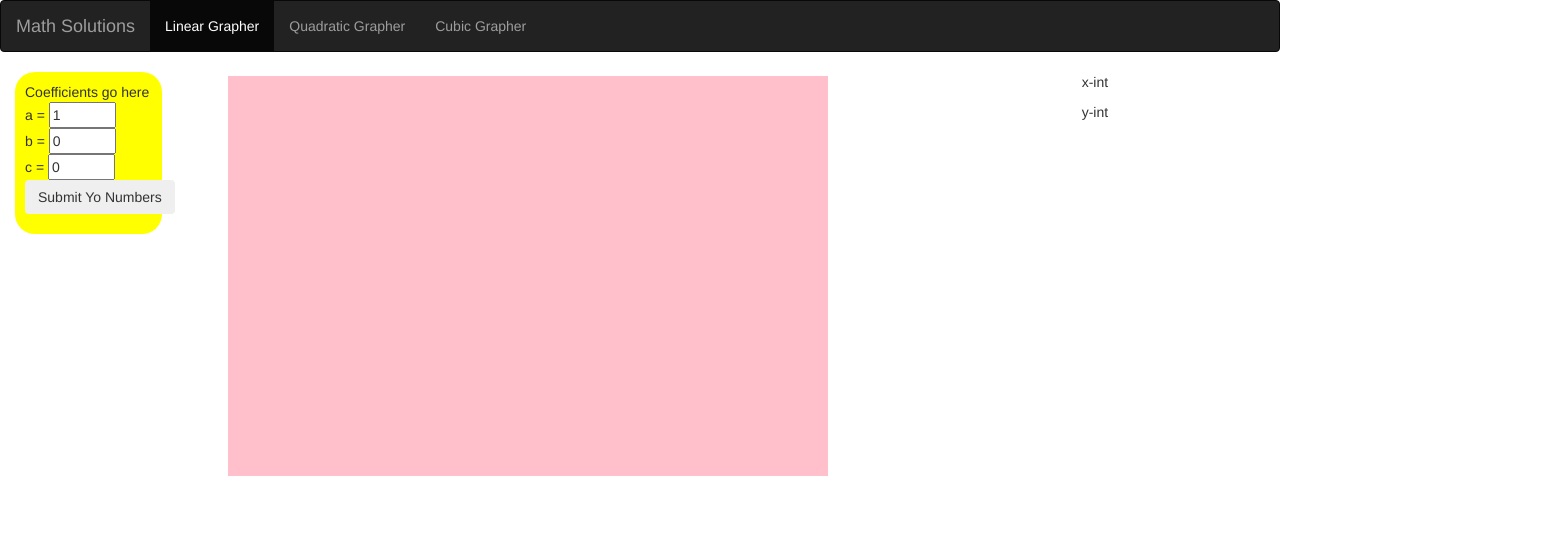
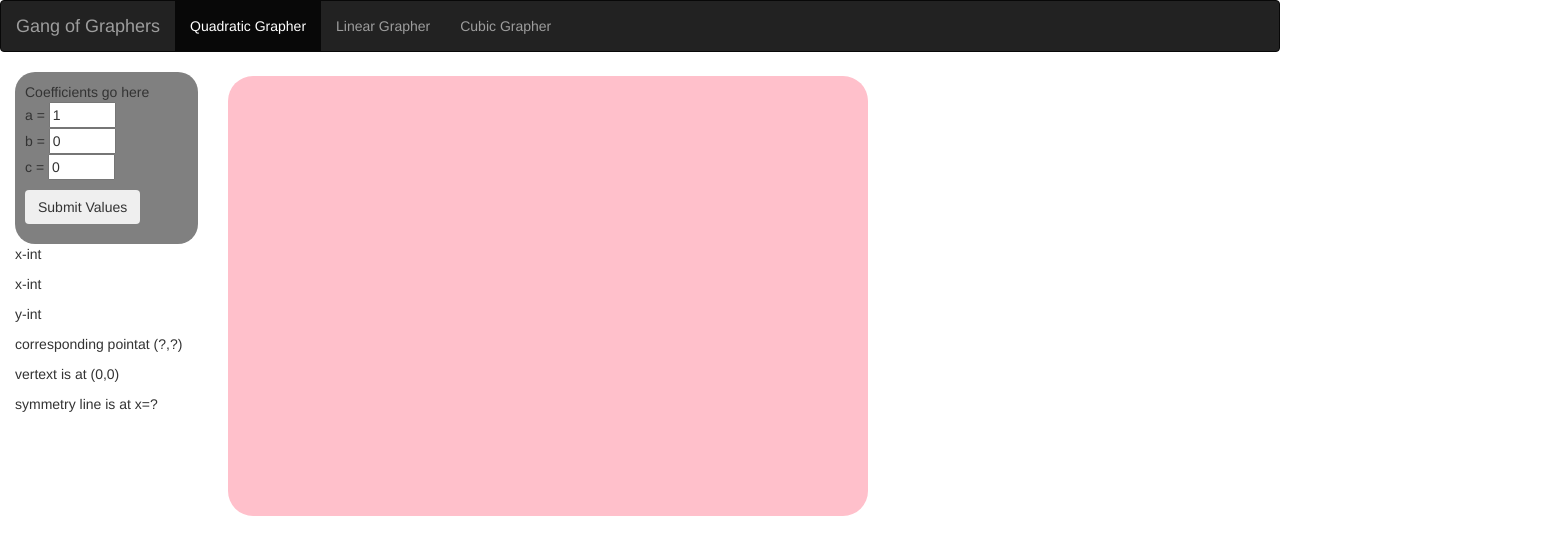
Before and after one commit to Nejat-Ali1/quadGrapher2018, a plain HTML site: page index.html in a window 1280 px wide. Shown: the whole page, 1568 px wide, since content can reach past the window. Drawn offline with nearby package versions, Linux system fonts and the light colour scheme.

Commit message:
Add files via upload
yy

```diff
--- a/index.html
+++ b/index.html
@@ -17,7 +17,7 @@
       height: 100%;
     }
     /* On small screens, set height to 'auto' for sidenav and grid */
-    @media screen and (max-width: 767px) {
+    @media screen and (max-width: 100%) {
       .sidenav {
         height: auto;
         padding: 15px;
@@ -25,20 +25,24 @@
       .row.content {height:auto;}
     }
     .coeff {
-      width: 80%;
+      width: 100%;
       background-color: yellow;
       padding: 10px;
       border-radius: 20px;
+      background-color:grey;
     }
     canvas {
       display: square;
-      border-style: line;
+      border-radius: 25px;
+      padding: 20px;
+      border-style: circle;
       border-width: 98px;
       background-color: pink;
       margin-top: 4px;
       margin-bottom: 7px;
       margin-right: 700px;
     }
+    .btn{margin-top: 10px;}
   </style>
 
 </head>
@@ -52,12 +56,12 @@
         <span class="icon-bar"></span>
         <span class="icon-bar"></span>
       </button>
-        <a class="navbar-brand" href="#">Math Solutions</a>
+      <a class="navbar-brand" href="#">Gang of Graphers</a>
     </div>
     <div class="collapse navbar-collapse" id="myNavbar">
       <ul class="nav navbar-nav">
-          <li class="active"><a href="#">Linear Grapher</a></li>
-          <li><a href="#2">Quadratic Grapher</a></li>
+        <li class="active"><a href="#">Quadratic Grapher</a></li>
+        <li><a href="#2">Linear Grapher</a></li>
         <li><a href="#3">Cubic Grapher</a></li>
       </ul>
     </div>
@@ -71,20 +75,25 @@
       <div class="coeff">
         <p class="formInfo">Coefficients go here<br>
 
-            a = <input size="5" type="text" id="linA" value="1"> <br>
+          a = <input size="5" type="text" id="quadA" value="1"> <br>
           b = <input size="5" type="text" id="linB" value="0"> <br>
           c = <input size="5" type="text" id="constant" value="0"> <br>
-            <button class="btn" onclick="QF()">Submit Yo Numbers </button>
+          <button class="btn" onclick="">Submit Values</button>
         </p>
+      </div>
+
+      <div class="myResults">
+        <p id= "solution">x-int </p>
+        <p id= "solution">x-int </p>
+        <p id= "solution">y-int </p>
+        <p id= "solution">corresponding pointat (?,?) </p>
+        <p id= "solution">vertext is at (0,0) </p>
+        <p id= "solution">symmetry line is at x=? </p>
       </div>
     </div>
     <div class="col-sm-8 text-left">
       <canvas class="canvasGrids" id="mycanvas"></canvas>
     </div>
-      <div class="col-sm-2">
-        <p id="solution1">x-int</p>
-        <p id="solution2">y-int</p>
-      </div>
   </div>
 </div>
 </body>
```
Lines whose indentation alone changed are shown as unchanged.
